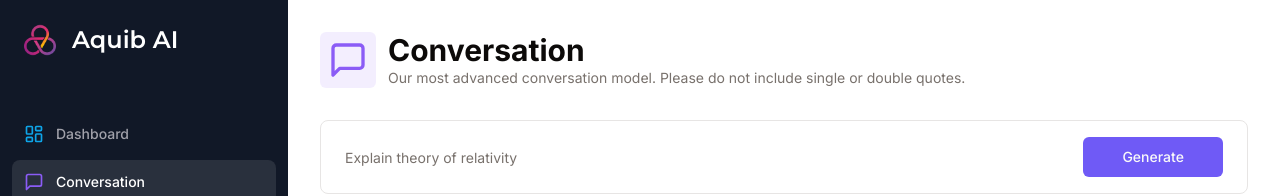
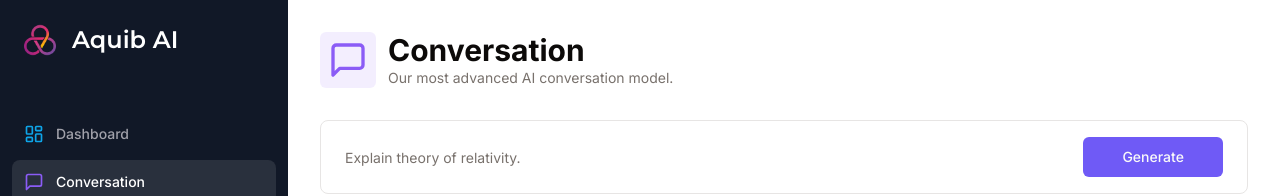
Before and after one commit to AquibPro/AquibAIPLUS, a Next.js app: page /conversation in a window 1280 px wide. Shown: the top 196 px of the page. Built offline with nearby package versions, Linux system fonts and the light colour scheme; no server answers.

Commit message:
Minor update

```diff
--- a/app/(dashboard)/(routes)/conversation/page.tsx
+++ b/app/(dashboard)/(routes)/conversation/page.tsx
@@ -61,7 +61,7 @@ const ConversationPage = () => {
     <div>
       <Heading
         title="Conversation"
-        description="Our most advanced conversation model. Please do not include single or double quotes."
+        description="Our most advanced AI conversation model."
         icon={MessageSquare}
         iconColor="text-violet-500"
         bgColor="bg-violet-500/10"
@@ -92,7 +92,7 @@ const ConversationPage = () => {
                       <Input
                         className="border-0 outline-none focus-visible:ring-0 focus-visible:ring-transparent"
                         disabled={isLoading}
-                        placeholder="Explain theory of relativity"
+                        placeholder="Explain theory of relativity."
                         {...field}
                       />
                     </FormControl>
--- a/app/(dashboard)/(routes)/elementz/page.tsx
+++ b/app/(dashboard)/(routes)/elementz/page.tsx
@@ -62,7 +62,7 @@ const ElementZPage = () => {
     <div>
       <Heading
         title="ElementZ"
-        description="Gets the details of the desired element"
+        description="Gets the details of the desired element."
         icon={AtomIcon}
         iconColor="text-orange-700"
         bgColor="bg-orange-700/10"
```
